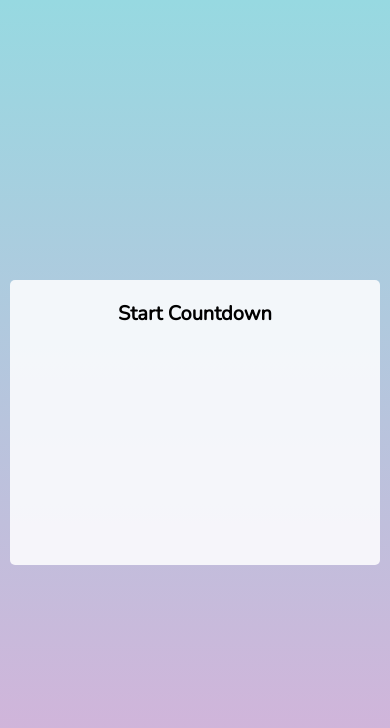
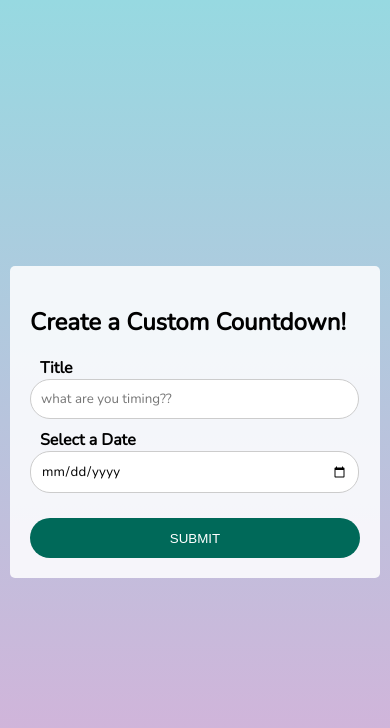
Before and after one commit to dev-luis-la/countdown, a plain HTML site: page index.html in a window 390 px wide. Drawn offline with nearby package versions, Linux system fonts and the light colour scheme.

Commit message:
crating form input

```diff
--- a/index.html
+++ b/index.html
@@ -9,7 +9,16 @@
     </head>
     <body>
         <div class="container">
-            <h1>Start Countdown</h1>
+            <div class="input-container" id="input-container">
+                <h2>Create a Custom Countdown!</h2>
+                <form action="" class="form" id="countdownform">
+                    <label for="title">Title</label>
+                    <input type="text" id="title" placeholder="what are you timing??">
+                    <label for="data-picker">Select a Date</label>
+                    <input type="date" id="date-picker">
+                    <button type="submit">submit</button>
+                </form>
+            </div>
 
         </div>
         <script src="script.js"></script>
--- a/style.css
+++ b/style.css
@@ -165,12 +165,6 @@ li span {
     object-position: 70%;
     margin-top: -1px;
   }
-
-  .video-background {
-    height: 100vh;
-    width: 100vw;
-  }
-
   .container {
     min-width: unset;
     width: 95vw;
```
